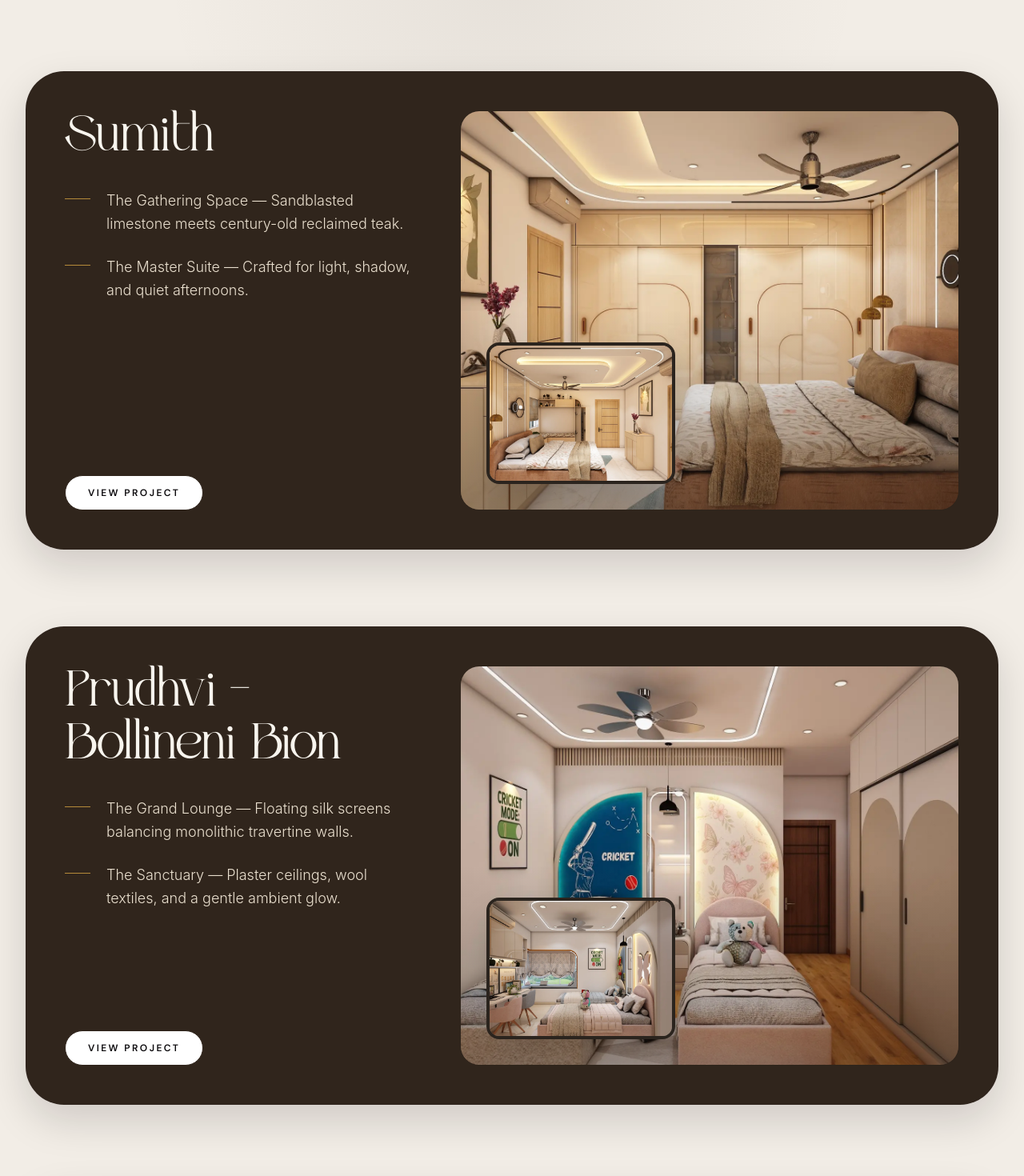
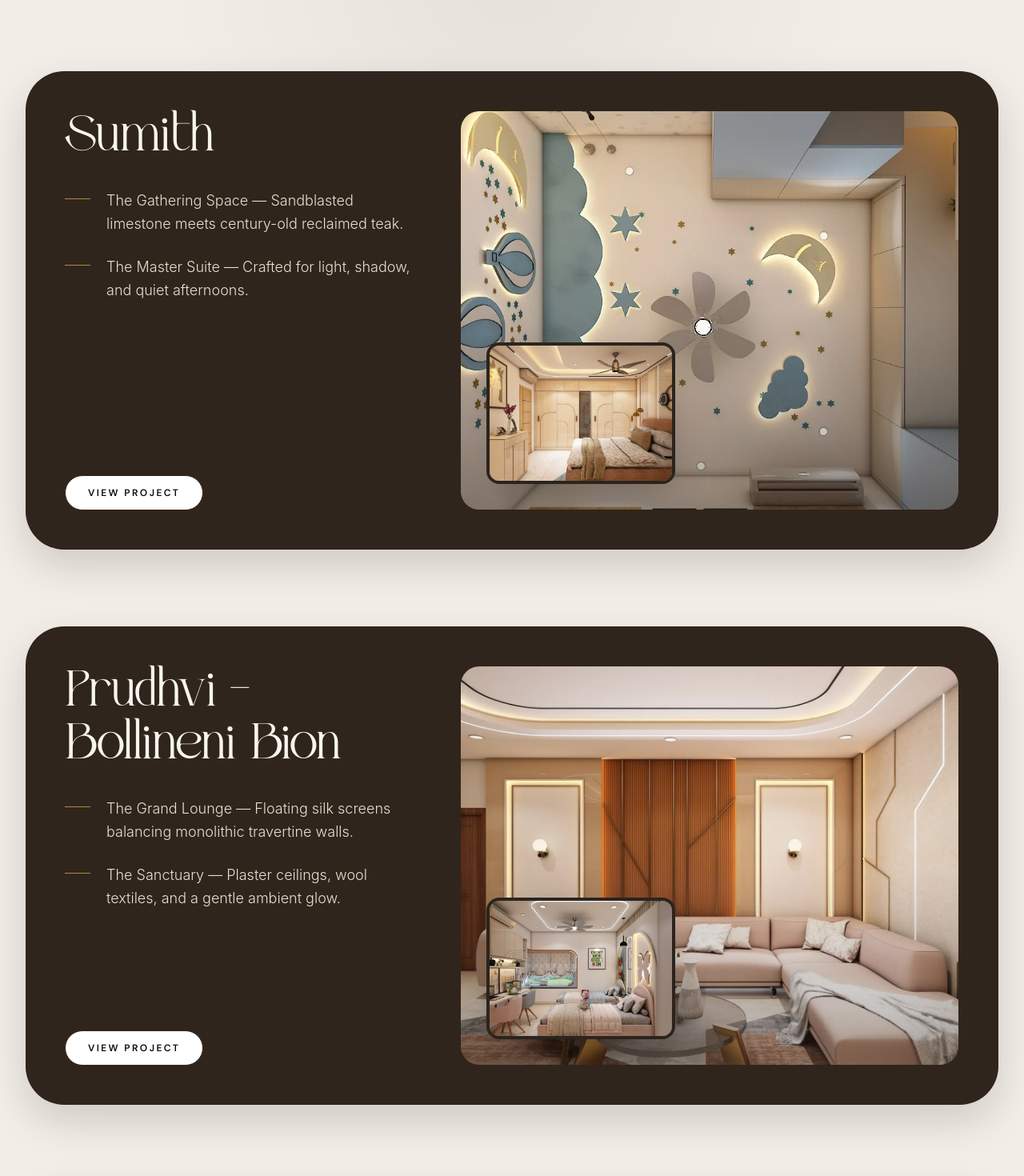
Before and after one commit to thecontentgang/zencraftinteriors, a React (Vite) app: page / in a window 1280 px wide. Shown: the part 4560-6030 px from the top of the page at 80% size. Built offline with nearby package versions, Linux system fonts and the light colour scheme.

Commit message:
NUmber Chnaged

```diff
--- a/src/HomePage/ProjectsSection.tsx
+++ b/src/HomePage/ProjectsSection.tsx
@@ -30,8 +30,8 @@ const projects: Project[] = [
     num: '01',
     name: 'Sumith',
     location: 'Hyderabad',
-    leftImage: '/sumith-AZ/sumith-img-2.webp',
-    rightImage: '/sumith-AZ/sumith-img-1.webp',
+    leftImage: '/sumith-AZ/sumith-img-1.webp',
+    rightImage: '/sumith-AZ/sumith-img-11.webp',
     leftCaption: 'The Gathering Space — Sandblasted limestone meets century-old reclaimed teak.',
     rightCaption: 'The Master Suite — Crafted for light, shadow, and quiet afternoons.'
   },
@@ -41,7 +41,7 @@ const projects: Project[] = [
     name: 'Prudhvi - Bollineni Bion',
     location: 'Hyderabad',
     leftImage: '/prudhvi-bion/prudhvi-img-2.webp',
-    rightImage: '/prudhvi-bion/prudhvi-img-1.webp',
+    rightImage: '/prudhvi-bion/prudhvi-img-11.webp',
     leftCaption: 'The Grand Lounge — Floating silk screens balancing monolithic travertine walls.',
     rightCaption: 'The Sanctuary — Plaster ceilings, wool textiles, and a gentle ambient glow.'
   },
@@ -60,7 +60,7 @@ const projects: Project[] = [
     num: '04',
     name: 'Dharmateja',
     location: 'Hyderabad',
-    leftImage: '/dharmateja/dharmateja-img-2.webp',
+    leftImage: '/dharmateja/dharmateja-img-3.webp',
     rightImage: '/dharmateja/dharmateja-img-1.webp',
     leftCaption: 'The Ambient Living Area — Warm textures layered over precise architectural lines.',
     rightCaption: 'The Bespoke Dining — Custom millwork tailored for intimate evening gatherings.'
--- a/src/pages/ContactPage.tsx
+++ b/src/pages/ContactPage.tsx
@@ -1,7 +1,7 @@
 'use client';
 
 import React, { useState, useEffect } from 'react';
-import { MapPin, Phone, Mail} from 'lucide-react';
+import { MapPin, Phone, Mail } from 'lucide-react';
 
 // Custom Instagram SVG Icon
 const InstagramIcon = ({ size = 24, strokeWidth = 2, className = "" }) => (
```
Lines whose indentation alone changed are shown as unchanged.
